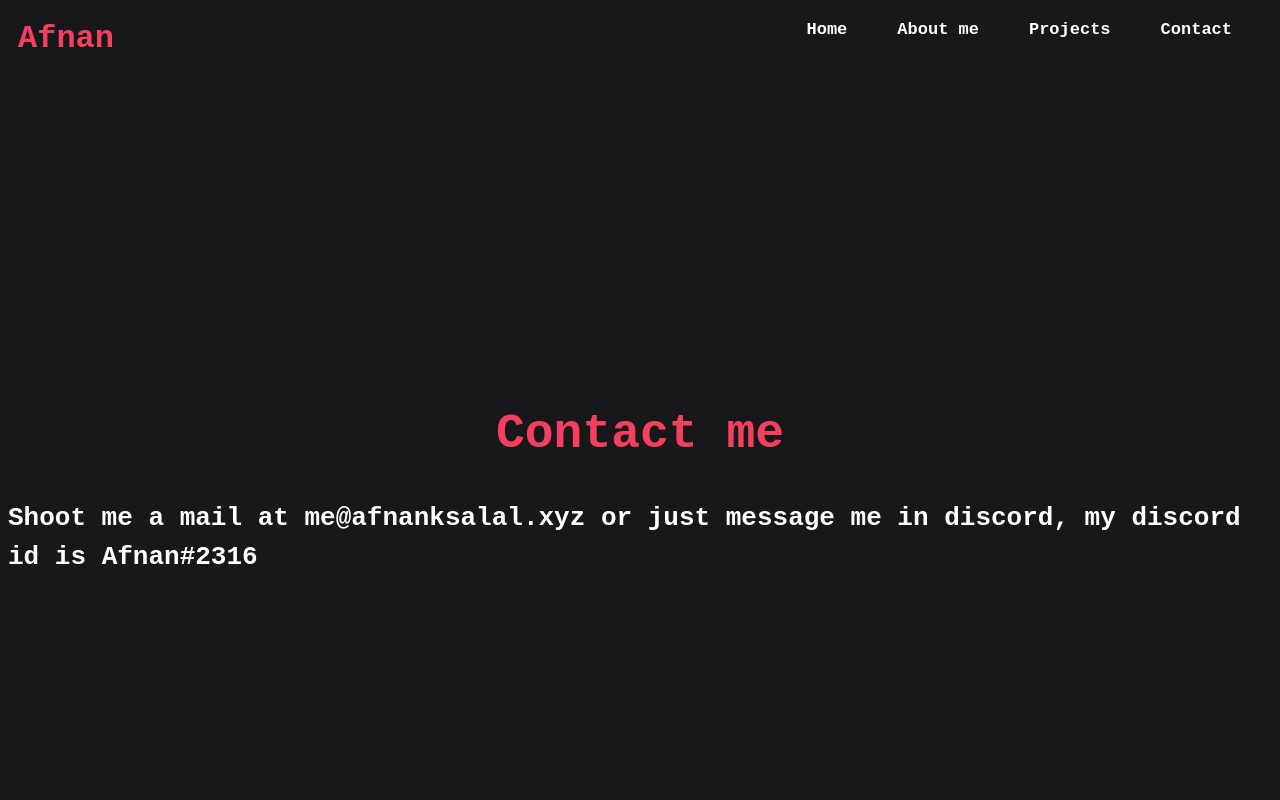
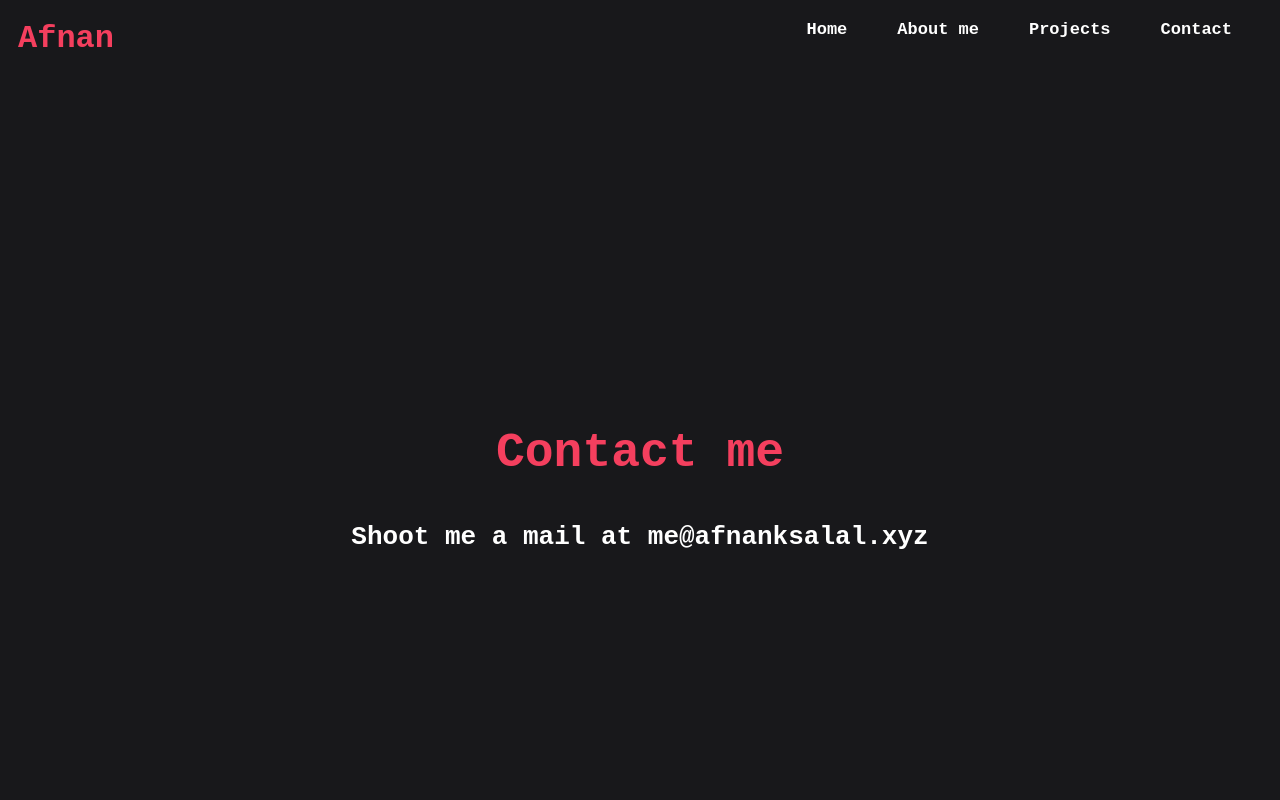
Before and after one commit to afnan007a/Portfolio-NextJS, a Next.js app: page /contact in a window 1280 px wide. Shown: the top 800 px of the page. Built offline with nearby package versions, Linux system fonts and the light colour scheme.

Commit message:
Update contact.js

```diff
--- a/pages/contact.js
+++ b/pages/contact.js
@@ -36,7 +36,7 @@ export default function Home() {
         </h1>
         <h1>
           <code>
-         <strong>Shoot me a mail at <a>me@afnanksalal.xyz</a> or just message me in discord, my discord id is <a>Afnan#2316</a></strong>
+         <strong>Shoot me a mail at <a>me@afnanksalal.xyz</a></strong>
           </code>
         </h1>
       </main>
```
